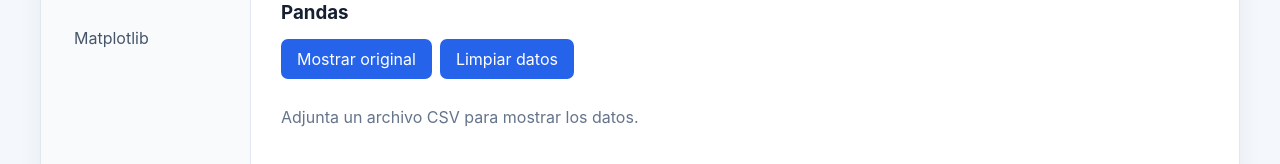
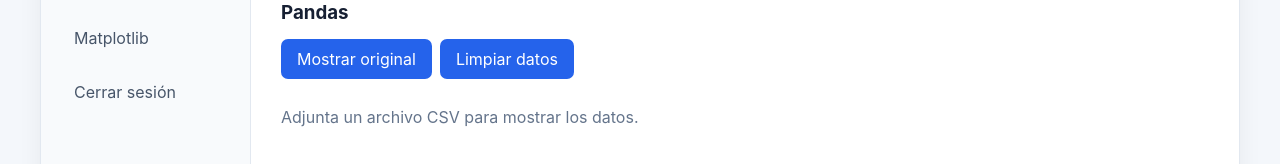
Before and after one commit to zKarloz/Dashboard_trabajo_grupal_1, a React (Vite) app: page /dashboard in a window 1280 px wide. Shown: the part 265-429 px from the top of the page. Built offline with nearby package versions, Linux system fonts and the light colour scheme; sample sign-in values are in the browser's storage.

Commit message:
Mejore la seguridad, el login ahora funciona y al cerrar sesion se pierde la autenticacion, no puedes entrar a la barra direccion y poner /dashboard sin loguearte

```diff
--- a/src/pages/Dashboard.tsx
+++ b/src/pages/Dashboard.tsx
@@ -1,4 +1,5 @@
 import { useState } from "react";
+import { useNavigate } from "react-router-dom";
 import "../styles/Dashboard.css";
 
 function Dashboard() {
@@ -9,6 +10,15 @@
     const [estadisticas, setEstadisticas] = useState<any>({});
     const [grafico, setGrafico] = useState("");
     const [limpio, setLimpio] = useState(false);
+
+    const navigate = useNavigate();
+
+    const cerrarSesion = () => {
+
+        localStorage.removeItem("dashboard_logged_in");
+
+        navigate("/login");
+    };
 
     const subirArchivo = async (
         e: React.ChangeEvent<HTMLInputElement>
@@ -60,6 +70,10 @@
                     Matplotlib
                 </button>
 
+                <button onClick={cerrarSesion}>
+                    Cerrar sesión
+                </button>
+
             </aside>
 
             <section className="dashboard-content">
@@ -86,6 +100,7 @@
                         </button>
 
                         {tabla.length > 0 ? (
+
                             <div className="tabla-container">
 
                                 <table>
@@ -125,8 +140,13 @@
                                 </table>
 
                             </div>
+
                         ) : (
-                            <p>Adjunta un archivo CSV para mostrar los datos.</p>
+
+                            <p>
+                                Adjunta un archivo CSV para mostrar los datos.
+                            </p>
+
                         )}
 
                     </div>
@@ -163,13 +183,16 @@
                                         </p>
 
                                     </div>
+
                                 )
                             )
 
                         ) : (
+
                             <p>
                                 Adjunta un CSV con columnas numéricas.
                             </p>
+
                         )}
 
                     </div>
--- a/src/pages/Login.tsx
+++ b/src/pages/Login.tsx
@@ -42,7 +42,14 @@
         const datos = await respuesta.json();
 
         if (datos.success) {
+
+            localStorage.setItem(
+                "dashboard_logged_in",
+                "true"
+            );
+
             navigate("/dashboard");
+
         }
         else {
             alert("Código incorrecto");
--- a/src/routes/AppRoutes.tsx
+++ b/src/routes/AppRoutes.tsx
@@ -1,4 +1,7 @@
-import {Routes, Route} from 'react-router-dom';
+import type { ReactNode } from "react";
+import { Routes, Route, Navigate } from "react-router-dom";
+
+
 import MainLayouts from '../layouts/MainLayouts';
 
 import Home from '../pages/Home';
@@ -7,6 +10,16 @@
 import Contact from '../pages/Contact';
 import Login from '../pages/Login';
 import Dashboard from '../pages/Dashboard';
+
+function Protected({ children }: { children: ReactNode }) {
+
+    const loggedIn =
+        localStorage.getItem("dashboard_logged_in") === "true";
+
+    return loggedIn
+        ? children
+        : <Navigate to="/login" replace />;
+}
 
 function AppRoutes() {
     return(
@@ -17,7 +30,7 @@
                 <Route path='servicios' element={<Services />} />
                 <Route path='contacto' element={<Contact />} />
                 <Route path='login' element={<Login />} />
-                <Route path='dashboard' element={<Dashboard />} />
+                <Route path='dashboard' element={<Protected><Dashboard /></Protected>} />
             </Route>
         </Routes>
     );
```
